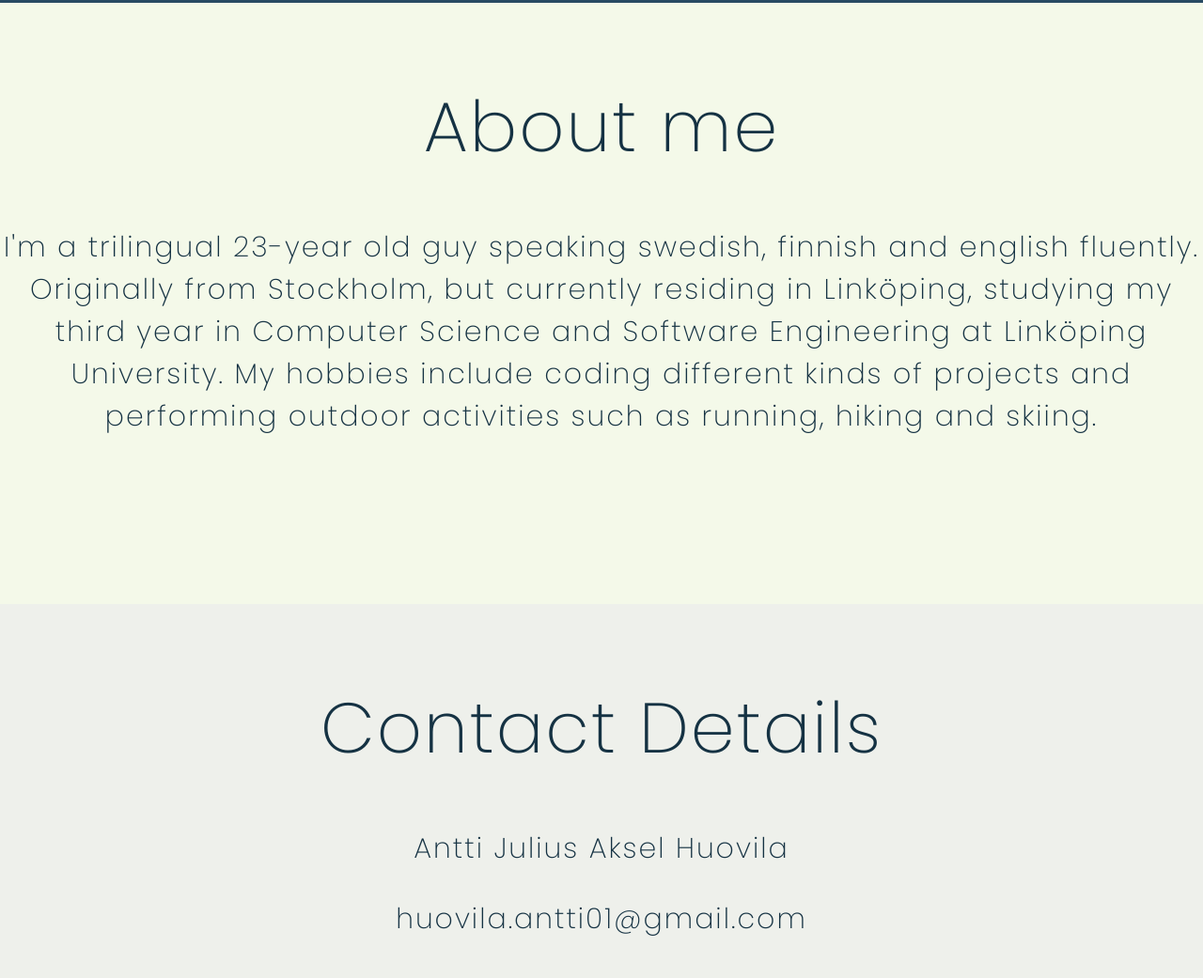
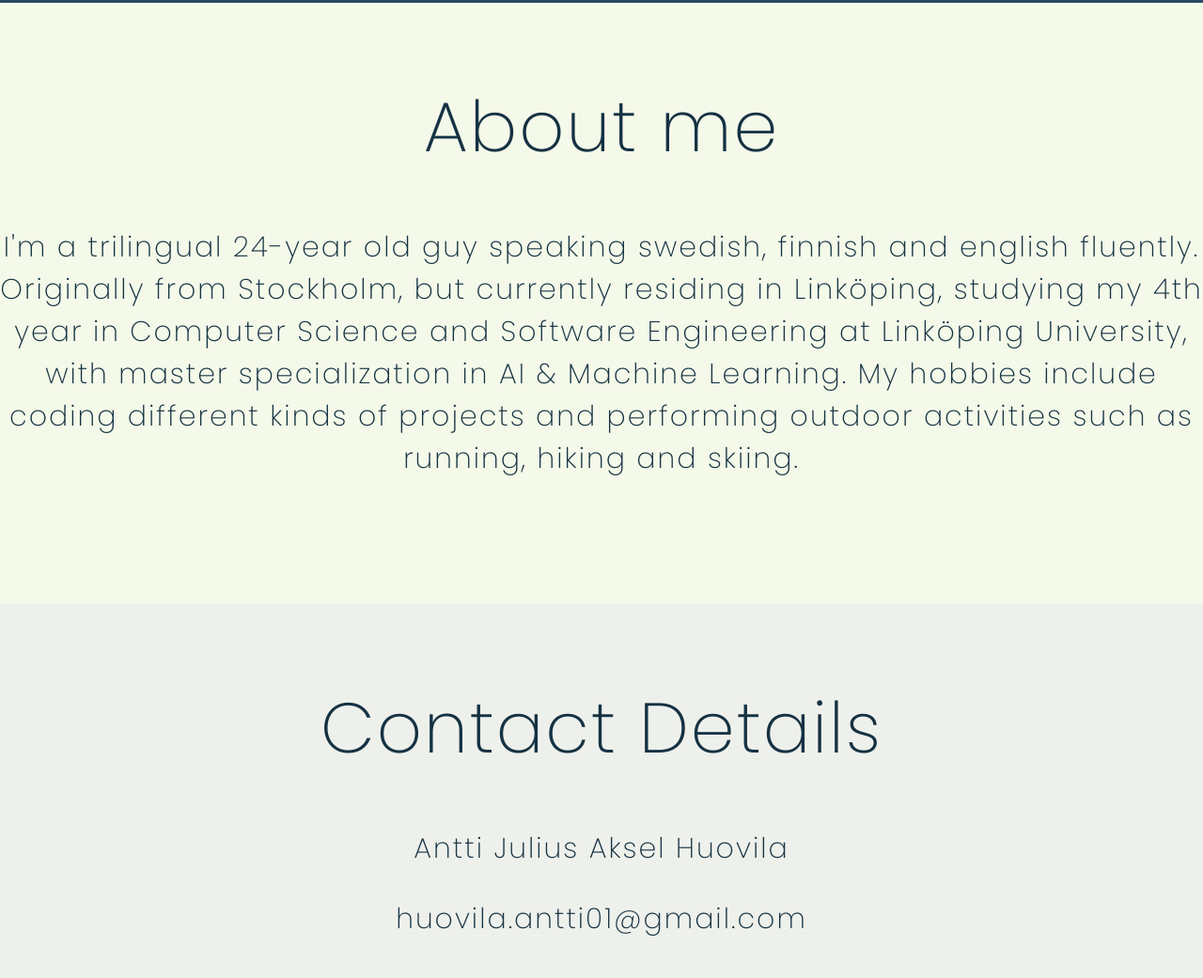
Before and after one commit to anttihuovila01/PersonalWebsite, a plain HTML site: page index.html in a window 1280 px wide. Shown: the part 1917-2958 px from the top of the page at 94% size. Drawn offline with Linux system fonts and the light colour scheme.

Commit message:
Update index.html

```diff
--- a/index.html
+++ b/index.html
@@ -49,9 +49,10 @@
     <div id="about-main">
         <div class="about-flex">
         <h1 id="about-h1">About me</h1>
-        <p id="about-p"> I'm a trilingual 23-year old guy speaking swedish, finnish and english fluently.
-            Originally from Stockholm, but currently residing in Linköping, studying my third year
-            in Computer Science and Software Engineering at Linköping University.
+        <p id="about-p"> I'm a trilingual 24-year old guy speaking swedish, finnish and english fluently.
+            Originally from Stockholm, but currently residing in Linköping, studying my 4th year
+            in Computer Science and Software Engineering at Linköping University,
+            with master specialization in AI & Machine Learning.
             My hobbies include coding different kinds of projects and performing outdoor
             activities such as running, hiking and skiing.
         </p>
```
